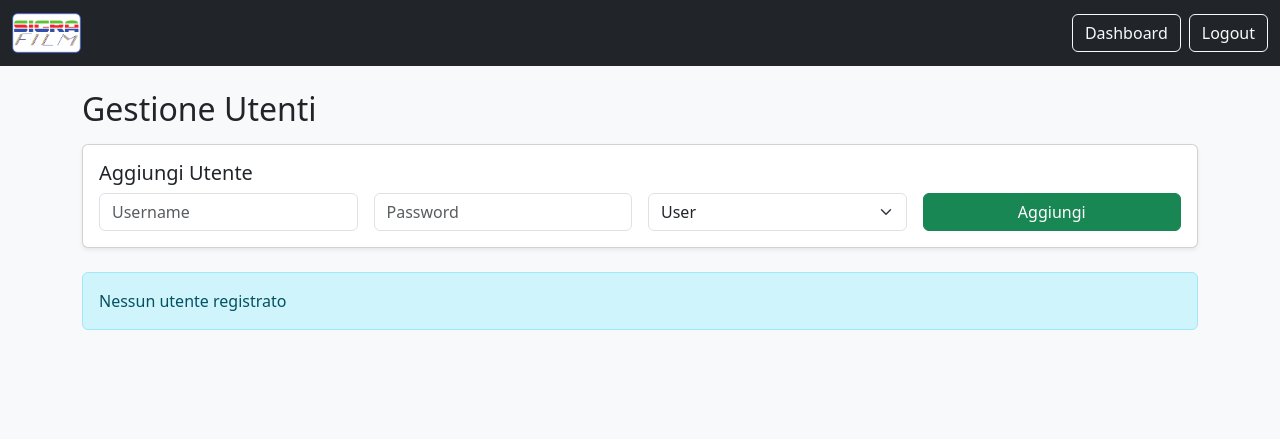
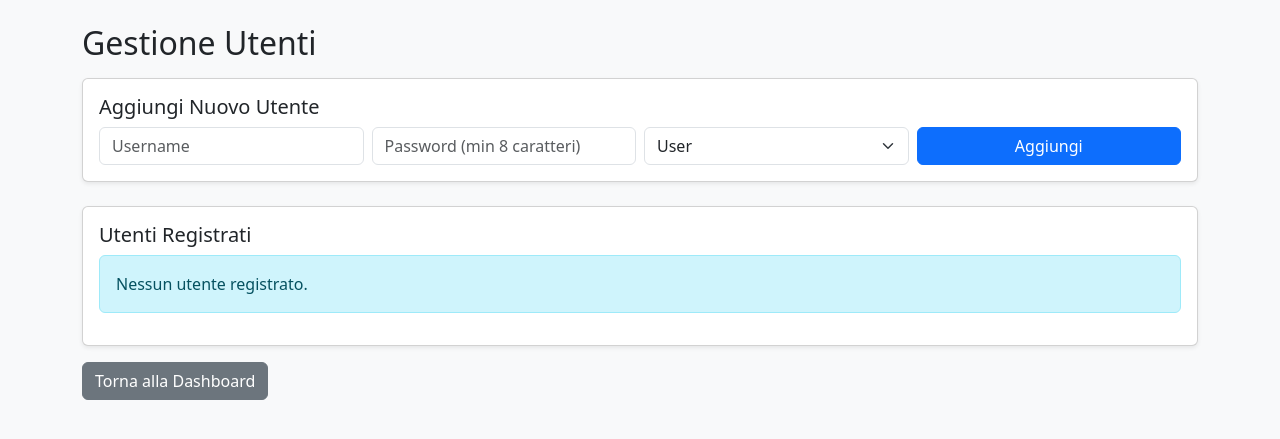
Before and after one commit to Roccotot/SigraFilm-NOC, a Flask app: page /users in a window 1280 px wide. Shown: the top 439 px of the page. Run offline with Flask 3, Linux system fonts and the light colour scheme; the visitor is signed in with stand-in values (Sample User, id 1).

Commit message:
Update users.html

```diff
--- a/templates/users.html
+++ b/templates/users.html
@@ -2,40 +2,25 @@
 <html lang="it">
 <head>
   <meta charset="UTF-8">
-  <title>Gestione Utenti - SigraFilm</title>
-  <meta name="viewport" content="width=device-width, initial-scale=1">
+  <title>Gestione Utenti</title>
   <link href="https://cdn.jsdelivr.net/npm/bootstrap@5.3.2/dist/css/bootstrap.min.css" rel="stylesheet">
 </head>
 <body class="bg-light">
 
-  <!-- Navbar -->
-  <nav class="navbar navbar-expand-lg navbar-dark bg-dark">
-    <div class="container-fluid">
-      <a class="navbar-brand" href="{{ url_for('dashboard') }}">
-        <img src="{{ url_for('static', filename='logo_sigra.png') }}" alt="Logo SigraFilm" height="40">
-      </a>
-      <div class="d-flex">
-        <a href="{{ url_for('dashboard') }}" class="btn btn-outline-light me-2">Dashboard</a>
-        <a href="{{ url_for('logout') }}" class="btn btn-outline-light">Logout</a>
-      </div>
-    </div>
-  </nav>
-
 <div class="container mt-4">
-
   <h2 class="mb-3">Gestione Utenti</h2>
 
-    <!-- Form per aggiungere un nuovo utente -->
+  <!-- Form aggiunta nuovo utente -->
   <div class="card shadow-sm mb-4">
     <div class="card-body">
-        <h5 class="card-title">Aggiungi Utente</h5>
-        <form method="post" action="{{ url_for('add_user') }}">
-          <div class="row g-3">
+      <h5 class="card-title">Aggiungi Nuovo Utente</h5>
+      <form method="post" action="{{ url_for('admin_users') }}">
+        <div class="row g-2">
           <div class="col-md-3">
             <input type="text" name="username" class="form-control" placeholder="Username" required>
           </div>
           <div class="col-md-3">
-              <input type="password" name="password" class="form-control" placeholder="Password" required>
+            <input type="password" name="password" class="form-control" placeholder="Password (min 8 caratteri)" required>
           </div>
           <div class="col-md-3">
             <select name="role" class="form-select">
@@ -44,7 +29,7 @@
             </select>
           </div>
           <div class="col-md-3">
-              <button type="submit" class="btn btn-success w-100">Aggiungi</button>
+            <button type="submit" class="btn btn-primary w-100">Aggiungi</button>
           </div>
         </div>
       </form>
@@ -52,9 +37,12 @@
   </div>
 
   <!-- Tabella utenti -->
+  <div class="card shadow-sm">
+    <div class="card-body">
+      <h5 class="card-title">Utenti Registrati</h5>
       {% if users %}
       <div class="table-responsive">
-        <table class="table table-striped table-hover shadow-sm">
+        <table class="table table-striped table-hover">
           <thead class="table-dark">
             <tr>
               <th>ID</th>
@@ -70,8 +58,15 @@
               <td>{{ u.username }}</td>
               <td>{{ u.role }}</td>
               <td class="text-nowrap">
+                <!-- Reset password -->
+                <form method="post" action="{{ url_for('reset_password', user_id=u.id) }}" class="d-inline">
+                  <input type="password" name="new_password" placeholder="Nuova password" minlength="8" required class="form-control d-inline w-auto">
+                  <button type="submit" class="btn btn-sm btn-warning">Reset</button>
+                </form>
+
+                <!-- Elimina utente -->
                 <form method="post" action="{{ url_for('delete_user', user_id=u.id) }}" class="d-inline">
-                  <button type="submit" class="btn btn-sm btn-danger" onclick="return confirm('Eliminare questo utente?')">🗑</button>
+                  <button type="submit" class="btn btn-sm btn-danger" onclick="return confirm('Eliminare questo utente?')">Elimina</button>
                 </form>
               </td>
             </tr>
@@ -80,11 +75,13 @@
         </table>
       </div>
       {% else %}
-      <div class="alert alert-info">Nessun utente registrato</div>
+        <div class="alert alert-info">Nessun utente registrato.</div>
       {% endif %}
-
+    </div>
   </div>
 
-  <script src="https://cdn.jsdelivr.net/npm/bootstrap@5.3.2/dist/js/bootstrap.bundle.min.js"></script>
+  <a href="{{ url_for('dashboard') }}" class="btn btn-secondary mt-3">Torna alla Dashboard</a>
+</div>
+
 </body>
 </html>
```
Lines whose indentation alone changed are shown as unchanged.
